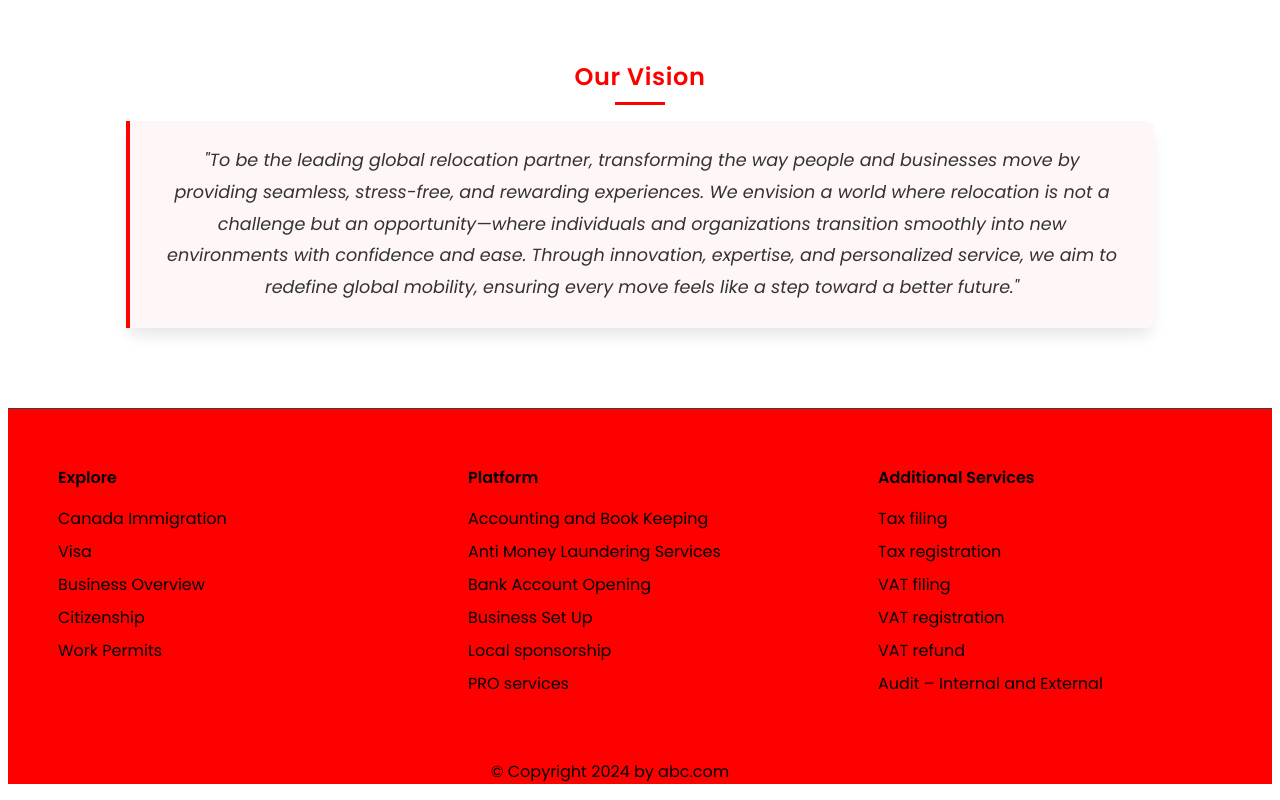
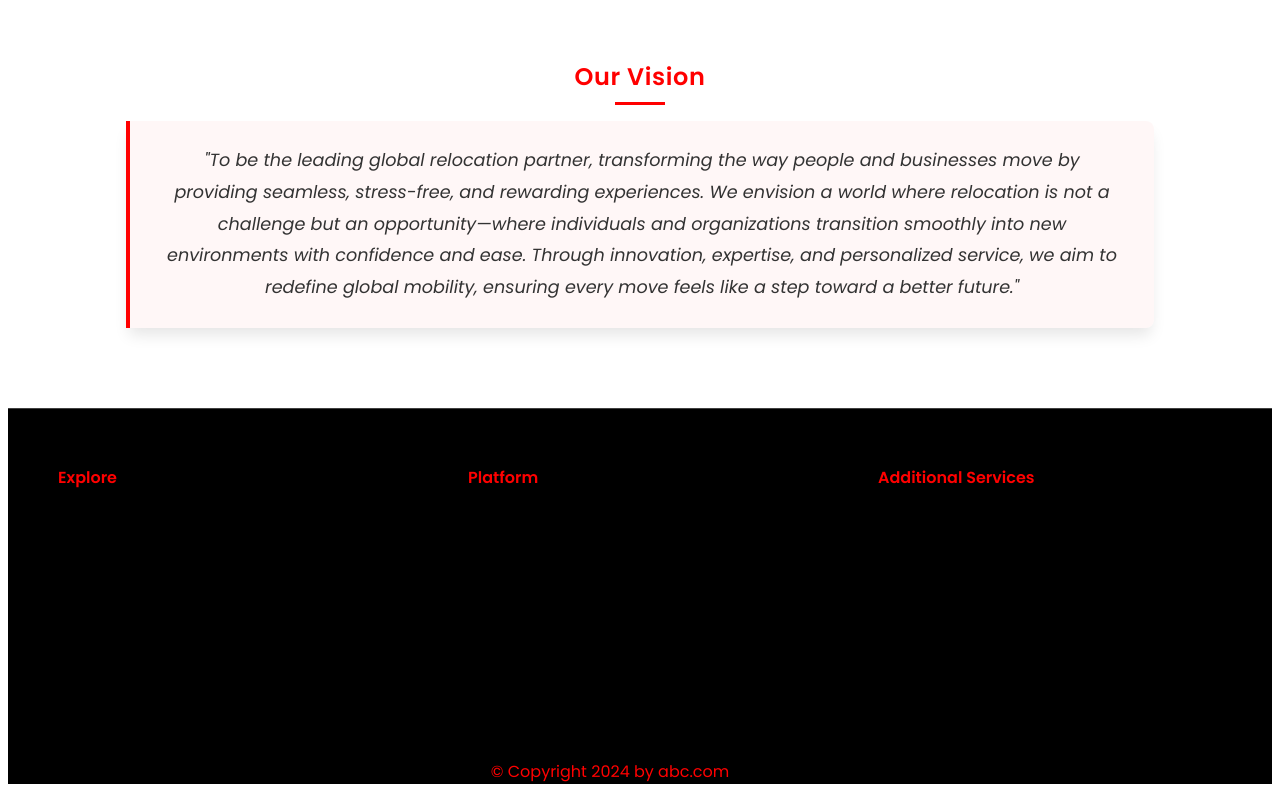
Before and after one commit to Mir-pes/ipanac-1, a React (Vite) app: page / in a window 1280 px wide. Shown: the part 1645-2445 px from the top of the page. Built offline with nearby package versions, Linux system fonts and the light colour scheme.

Commit message:
Update footer.css

```diff
--- a/src/footer.css
+++ b/src/footer.css
@@ -23,8 +23,8 @@
   padding-top: 40px;
   padding-left: 50px;
   border-top: red; /* Remove the original border */
-  color: black;
-  background-color: red;
+  color: red;
+  background-color: black;
 }
 
 .footer-grid {
```
